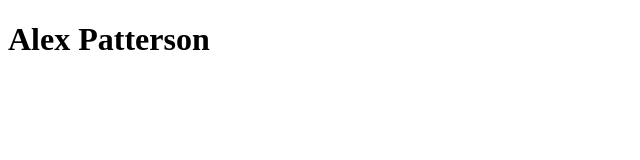
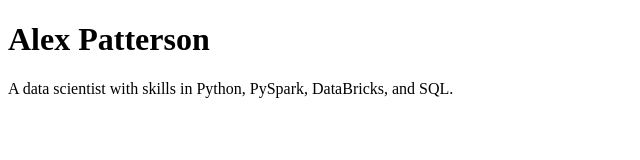
Before and after one commit to squalidbus/personal-website, a plain HTML site: page index.html in a window 1280 px wide. Shown: the whole page, without its empty margins (0-640 px from the left). Drawn offline with Linux system fonts and the light colour scheme.

Commit message:
add paragraph to index

```diff
--- a/index.html
+++ b/index.html
@@ -7,5 +7,6 @@
 </head>
 <body>
     <h1>Alex Patterson</h1>
+    <p>A data scientist with skills in Python, PySpark, DataBricks, and SQL.</p>
 </body>
 </html>
```
